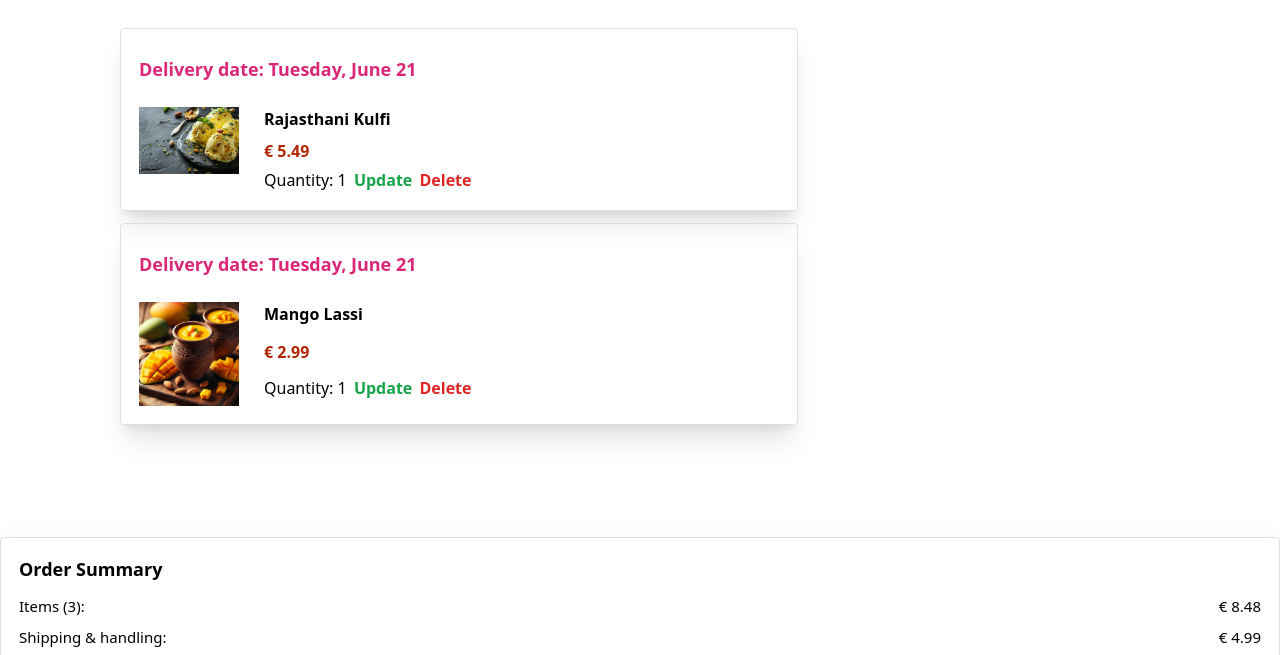
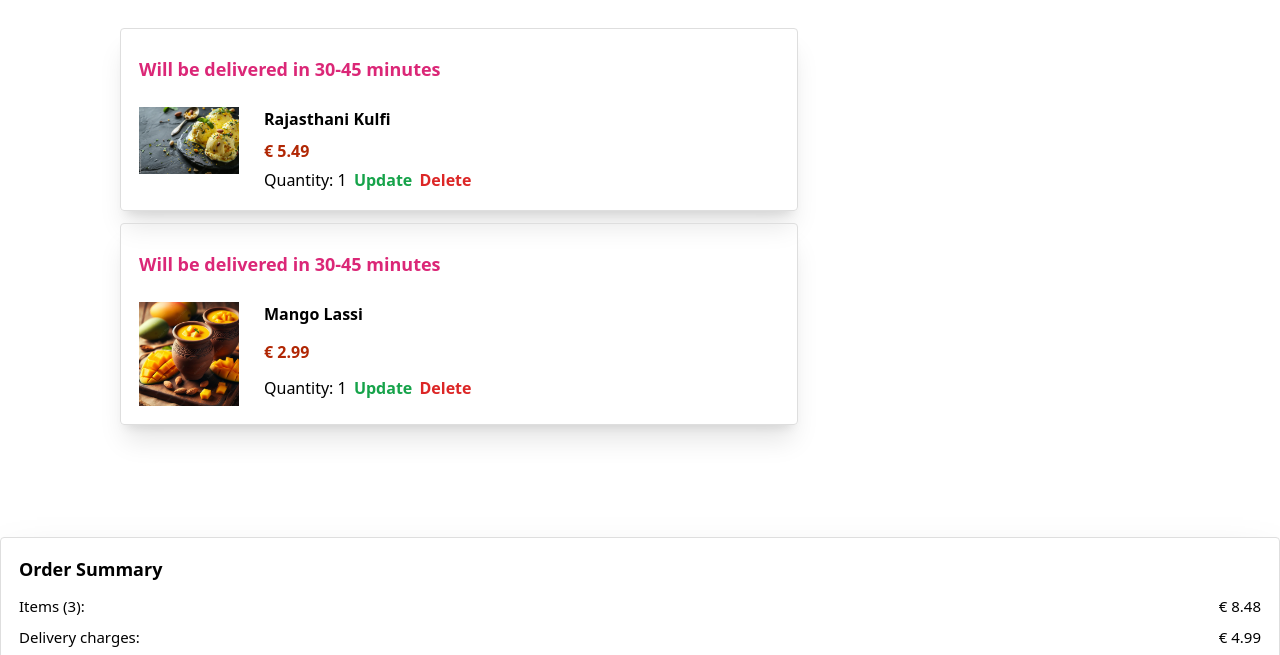
Before and after one commit to Krupen13/patels-curry, a website built with Vite: page cart.html in a window 1280 px wide. Shown: the part 292-947 px from the top of the page. Built offline with nearby package versions, Linux system fonts and the light colour scheme.

```diff
--- a/cart.html
+++ b/cart.html
@@ -145,7 +145,7 @@
         </div>
 
         <div class="payment-summary-row">
-          <div>Shipping &amp; handling:</div>
+          <div>Delivery&nbsp;charges:</div>
           <div class="payment-summary-money">€ 4.99</div>
         </div>
 
--- a/scripts/checkout.js
+++ b/scripts/checkout.js
@@ -21,7 +21,7 @@
   `
   <div class="shadow-xl cart-item-container js-cart-item-container-${matchingProduct.id}">
           <div class="mt-2 mb-6 text-lg font-bold text-pink-600">
-            Delivery date: Tuesday, June 21
+            Will be delivered in 30-45 minutes
           </div>
 
           <div class="cart-item-details-grid">
```
